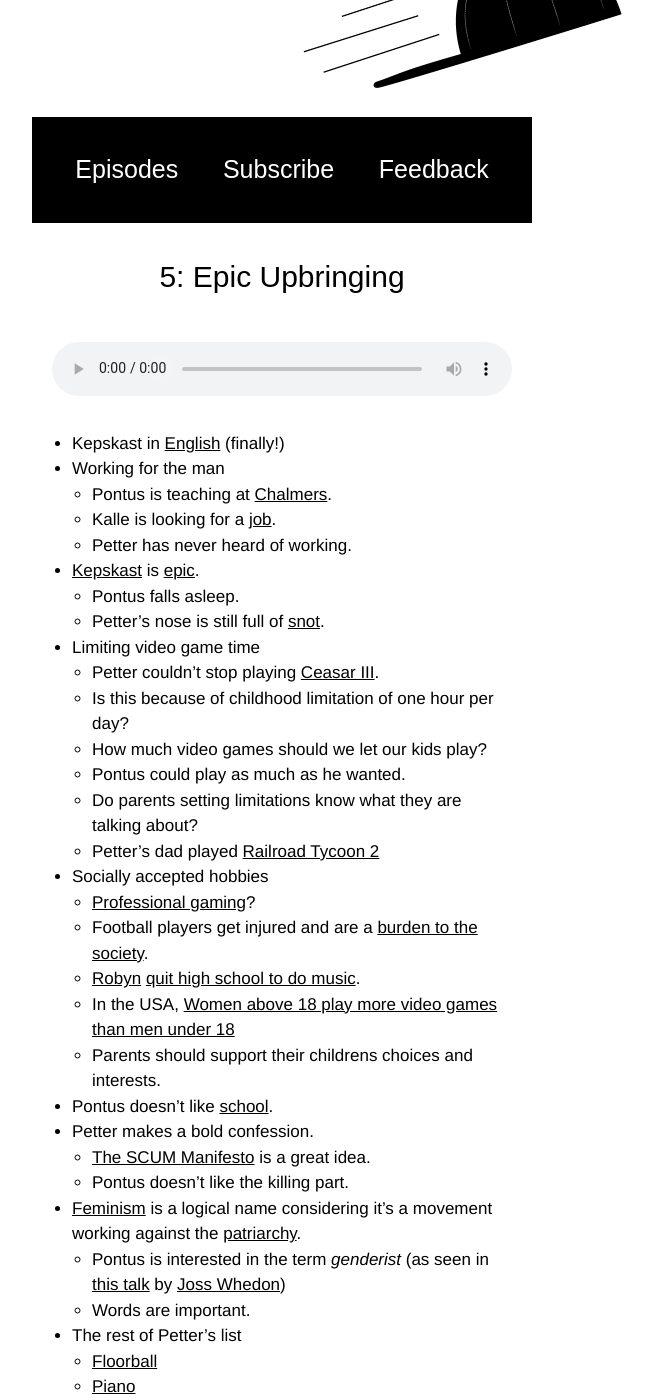
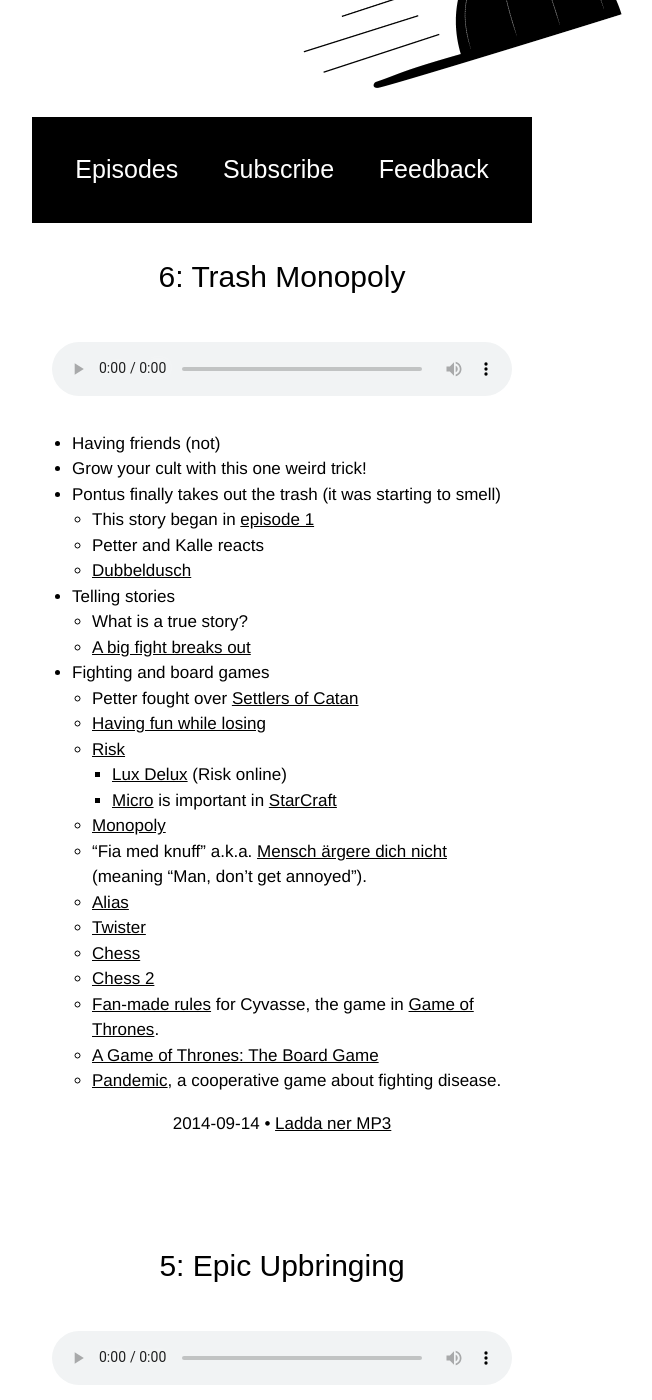
Before and after one commit to keps/keps.github.io, a Jekyll site: the page built from kepskast/index.html, in a window 1280 px wide and 1400 px high, scrolled down 411 px. Shown: the whole window, without its empty margins (358-1010 px from the left). Built offline with Jekyll 4.4.1, drawn with Linux system fonts in a browser that asks for light colours; some of the changed text lies outside the part shown.

Commit message:
Episode 6

```diff
--- a/kepskast/_posts/2014-09-06-5.markdown
+++ b/kepskast/_posts/2014-09-06-5.markdown
@@ -7,7 +7,7 @@
 summary: "Keps speak English for the first time, Pontus falls asleep, Petter wakes him up, then all three talk about computer games, parenting and feminism, including the SCUM Manifesto."
 ---
 * Kepskast in [English](https://www.youtube.com/watch?v=Xw2bTpyHGCE) (finally!)
-* Working for the man
+* Working for the man (or woman)
     * Pontus is teaching at [Chalmers](http://en.wikipedia.org/wiki/Chalmers_University_of_Technology).
     * Kalle is looking for a [job](http://en.wikipedia.org/wiki/Job).
     * Petter has never heard of working.
--- /dev/null
+++ b/kepskast/_posts/2014-09-14-6.markdown
@@ -0,0 +1,33 @@
+---
+title: '6: Trash Monopoly'
+mp3: http://s3-eu-west-1.amazonaws.com/kepskast/Kepskast+6.mp3
+bytes: 37276212
+duration: "31:04"
+guid: "FAF7B48B-780E-4446-8F73-672A75136554"
+summary: "Keps has no friends, finally takes out the trash, tells stories and fights over board games."
+---
+
+* Having friends (not)
+* Grow your cult with this one weird trick!
+* Pontus finally takes out the trash (it was starting to smell)
+     * This story began in [episode 1]({{ site.url }}{% post_url 2014-07-30-1 %})
+     * Petter and Kalle reacts
+     * [Dubbeldusch](http://www.familjeliv.se/forum/thread/51576537-hjalpa-min-nya-pojkvan-anvander-dubbeldusch)
+* Telling stories
+    * What is a true story?
+    * [A big fight breaks out](http://www.youtube.com/watch?v=CgeYMK8TPRI&amp;t=3m50s)
+* Fighting and board games
+    * Petter fought over [Settlers of Catan](http://www.catan.com)
+    * [Having fun while losing](http://en.wikipedia.org/wiki/Griefer)
+    * [Risk](http://en.wikipedia.org/wiki/Risk_(game))
+        * [Lux Delux](http://sillysoft.net/lux/) (Risk online)
+        * [Micro](http://en.wikipedia.org/wiki/Micromanagement_(gameplay)) is important in [StarCraft](http://us.battle.net/sc2/en/)
+    * [Monopoly](http://en.wikipedia.org/wiki/Monopoly)
+    * "Fia med knuff" a.k.a. [Mensch ärgere dich nicht](http://en.wikipedia.org/wiki/Mensch_ärgere_dich_nicht) (meaning "Man, don't get annoyed").
+    * [Alias](http://boardgamegeek.com/boardgame/3818/alias)
+    * [Twister](http://www.youtube.com/watch?v=CdDKG59bHAQ)
+    * [Chess](http://www.youtube.com/watch?v=anvRFJFUnRE&amp;t=1m02s)
+    * [Chess 2](http://www.sirlingames.com/products/chess-2-print-and-play)
+    * [Fan-made rules](http://gameofcyvasse.com "The Rules of Cyvasse") for Cyvasse, the game in [Game of Thrones](http://en.wikipedia.org/wiki/A_Song_of_Ice_and_Fire).
+    * [A Game of Thrones: The Board Game](http://boardgamegeek.com/boardgame/103343/game-thrones-board-game-second-edition)
+    * [Pandemic](http://zmangames.com/product-details.php?id=1246), a cooperative game about fighting disease.
```
